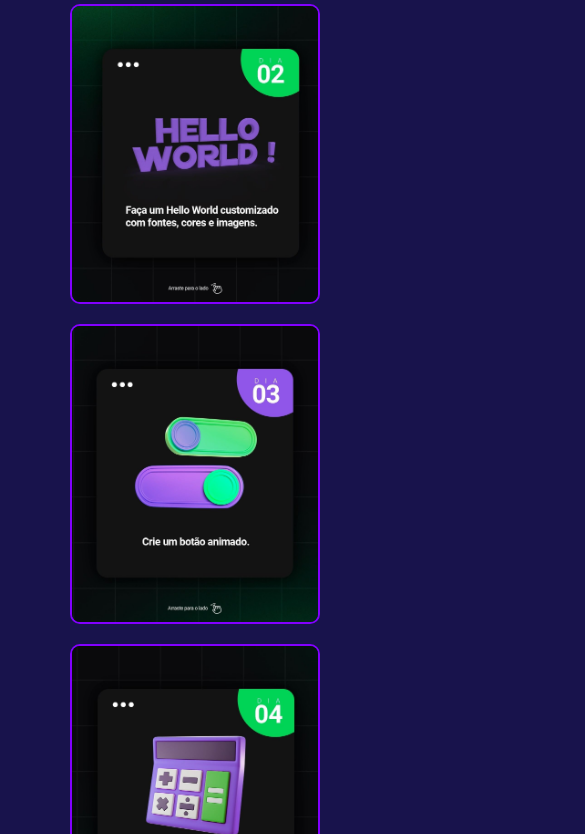
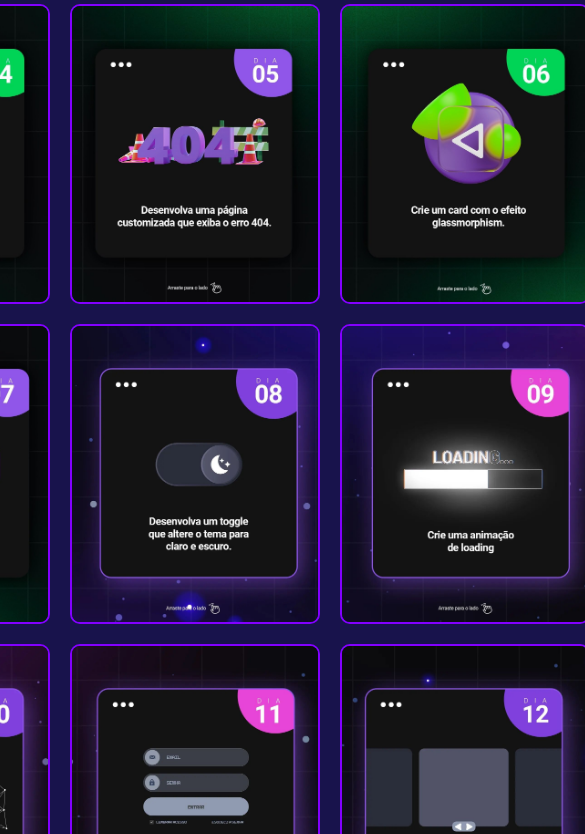
Before and after one commit to brenordev/21DiasdeCodigo, a plain HTML site: page index.html in a window 390 px wide. Shown: the part 584-1418 px from the top of the page, 585 px wide, since content can reach past the window. Drawn offline with Linux system fonts and the light colour scheme.

Commit message:
Update style.css

```diff
--- a/assets/css/style.css
+++ b/assets/css/style.css
@@ -79,7 +79,7 @@ body{
 .container{
   width: 100%;
   display: grid;
-  grid-template-columns: auto auto auto;
+  grid-template-columns: auto auto auto auto;
   justify-content: center;
   gap: 20px;
   padding: 4rem 0;
@@ -149,12 +149,9 @@ body{
 
 
 
-@media screen and (max-width: 870px) {
+@media screen and (max-width: 1100px) {
   .container{
-    display: flex;
-    justify-content: center;
-    align-items: center;
-    text-align: center;
-    flex-wrap: wrap;
+  grid-template-columns: auto auto auto;
+  justify-content: center;
   }
 }
```
